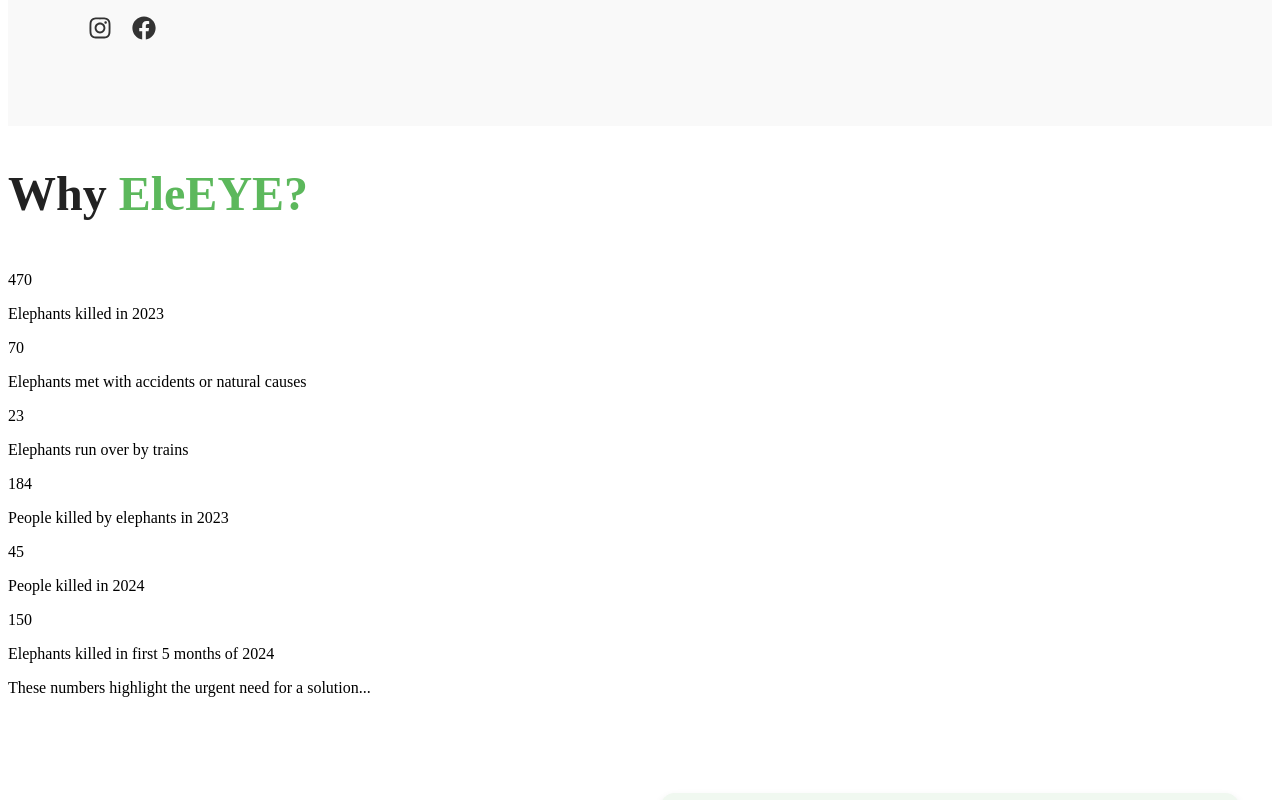
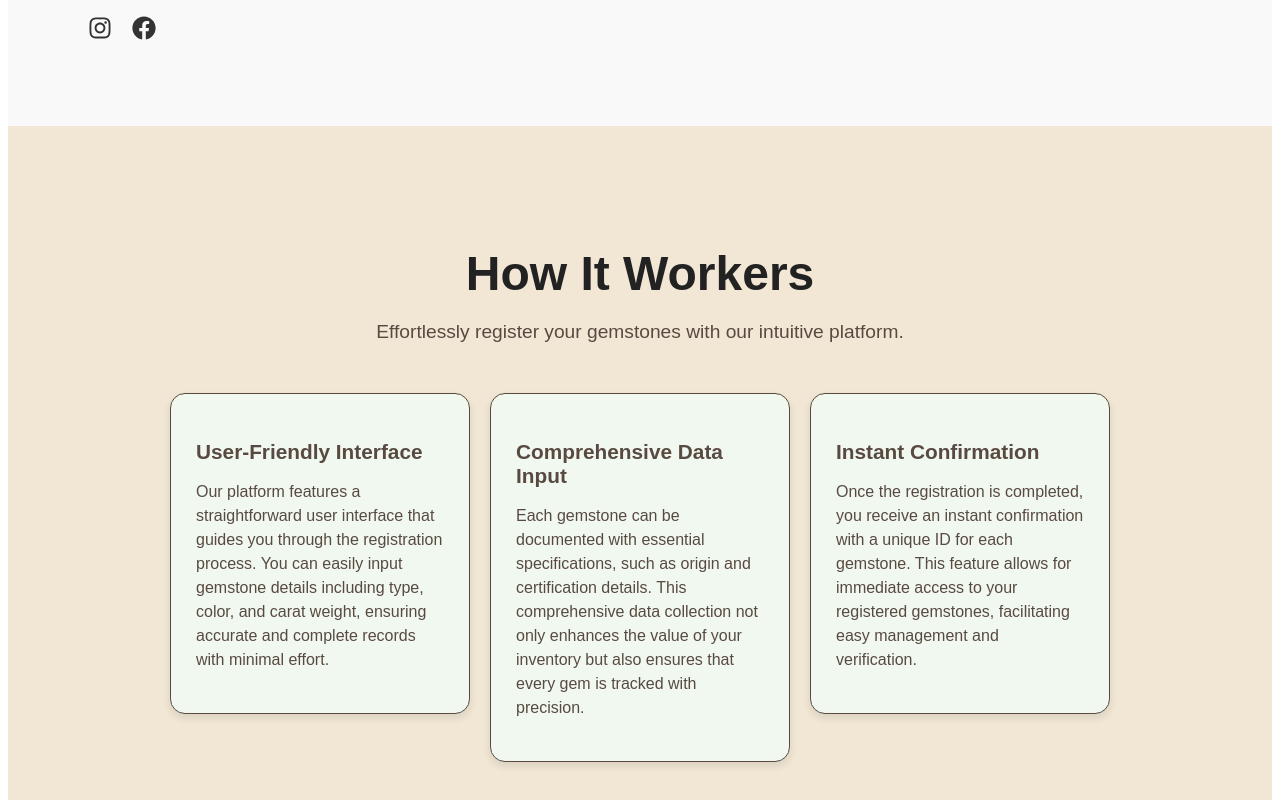
Before and after one commit to tilmiT/Maanikya-Website, a React (Vite) app: page / in a window 1280 px wide. Shown: the part 420-1220 px from the top of the page. Built offline with nearby package versions, Linux system fonts and the light colour scheme.

Commit message:
update on  9.20 pm

```diff
--- a/src/App.jsx
+++ b/src/App.jsx
@@ -2,7 +2,7 @@ import React from "react";
 //import "./App.css";
 import Header from "./Compenents/Header/Header";
 import Home from "./Compenents/Home/Home";
-import Vision from "./Compenents/Vision";
+import Vision from "./Compenents/Vision/Vision";
 import Features from "./Compenents/Feature/Features";
 import Team from "./Compenents/Team/Team";
 import Footer from "./Compenents/Footer/Footer";
--- a/src/Compenents/Header/Header.jsx
+++ b/src/Compenents/Header/Header.jsx
@@ -14,8 +14,8 @@ const Header = () => {
 
       <nav className={`navbar ${menuOpen ? "open" : ""}`}>
         <a href="#home">Home</a>
-        <a href="#why">Vision</a>
         <a href="#features">Features</a>
+        <a href="#why">How it Works</a>
         <a href="#about">Our Team</a>
       </nav>
 
--- a/src/Compenents/Vision.jsx
+++ /dev/null
@@ -1,30 +0,0 @@
-import React from "react";
-//import "../styles/WhyEleEYE.css";
-
-const stats = [
-  { target: 470, text: "Elephants killed in 2023" },
-  { target: 70, text: "Elephants met with accidents or natural causes" },
-  { target: 23, text: "Elephants run over by trains" },
-  { target: 184, text: "People killed by elephants in 2023" },
-  { target: 45, text: "People killed in 2024" },
-  { target: 150, text: "Elephants killed in first 5 months of 2024" }
-];
-
-const Vision = () => {
-  return (
-    <section className="why" id="why">
-      <h2 className="section-title">Why <span>EleEYE?</span></h2>
-      <div className="counter-container">
-        {stats.map((item, index) => (
-          <div className="counter-box" key={index}>
-            <span className="counter">{item.target}</span>
-            <p>{item.text}</p>
-          </div>
-        ))}
-      </div>
-      <p>These numbers highlight the urgent need for a solution...</p>
-    </section>
-  );
-};
-
-export default Vision;
--- /dev/null
+++ b/src/Compenents/Vision/Vision.css
@@ -0,0 +1,48 @@
+
+
+.gem-registration {
+    background-color: #f2e7d5; /* Background color from the image */
+    padding: 80px 20px; /* Adjust padding to your preference */
+    text-align: center;
+    font-family: sans-serif; /* A generic sans-serif font */
+    color: #594a41; /* Text color from the image */
+}
+
+.title {
+    font-size: 2.5em; /* Adjust as needed */
+    margin-bottom: 20px;
+    font-weight: bold;
+}
+
+.subtitle {
+    font-size: 1.2em; /* Adjust as needed */
+    margin-bottom: 50px;
+}
+
+.cards-container {
+    display: flex;
+    flex-wrap: wrap;
+    justify-content: center;
+    gap: 20px; /* Adjust gap */
+    max-width: 1000px; /* Adjust for desired width of the cards */
+    margin: 0 auto; /* Center cards */
+}
+
+.card {
+    width: 300px; /* Adjust card width as needed */
+    border: 1px solid #594a41; /* Light border color from the image */
+    padding: 20px;
+    text-align: left;
+    border-radius: 5px;
+    box-sizing: border-box; /* Include padding and border in the card's total width */
+}
+
+.card h3 {
+    font-size: 1.3em; /* Adjust as needed */
+    margin-bottom: 10px;
+}
+
+.card p {
+    font-size: 1em; /* Adjust as needed */
+    line-height: 1.5;
+}
--- /dev/null
+++ b/src/Compenents/Vision/Vision.jsx
@@ -0,0 +1,36 @@
+import React from 'react';
+import './Vision.css';
+
+const Vision = () => {
+  return (
+    <section className="gem-registration">
+      <h2 className="title">How It Workers</h2>
+      <p className="subtitle">Effortlessly register your gemstones with our intuitive platform.</p>
+
+      <div className="cards-container">
+        <div className="card">
+          <h3>User-Friendly Interface</h3>
+          <p>
+            Our platform features a straightforward user interface that guides you through the registration process. You can easily input gemstone details including type, color, and carat weight, ensuring accurate and complete records with minimal effort.
+          </p>
+        </div>
+
+        <div className="card">
+          <h3>Comprehensive Data Input</h3>
+          <p>
+            Each gemstone can be documented with essential specifications, such as origin and certification details. This comprehensive data collection not only enhances the value of your inventory but also ensures that every gem is tracked with precision.
+          </p>
+        </div>
+
+        <div className="card">
+          <h3>Instant Confirmation</h3>
+          <p>
+            Once the registration is completed, you receive an instant confirmation with a unique ID for each gemstone. This feature allows for immediate access to your registered gemstones, facilitating easy management and verification.
+          </p>
+        </div>
+      </div>
+    </section>
+  );
+};
+
+export default Vision;
```
